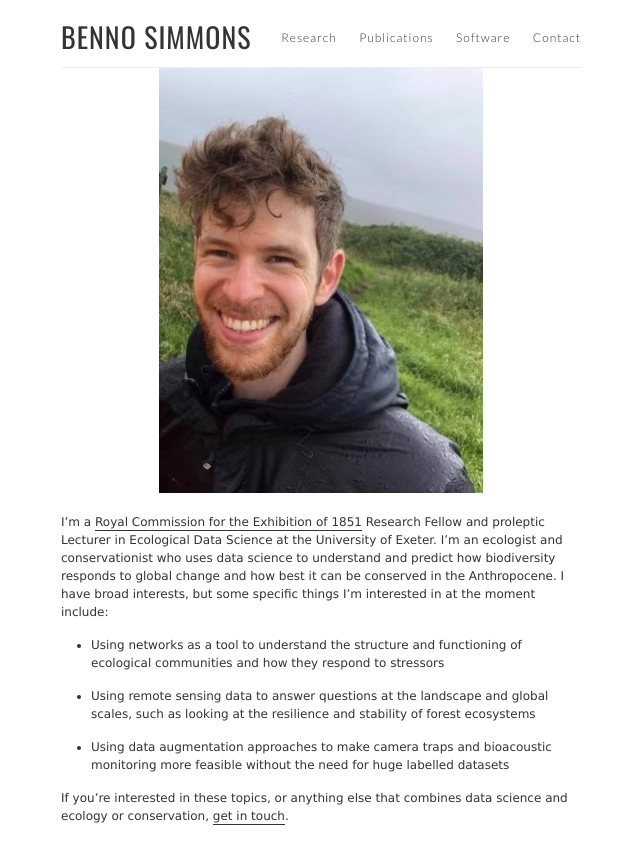
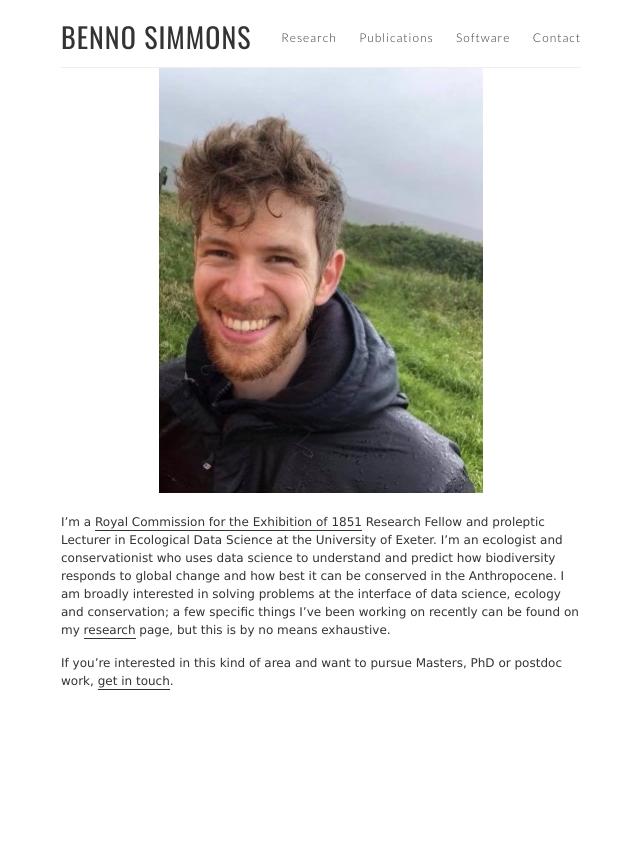
Before and after one commit to SimmonsBI/SimmonsBI.github.io, a Jekyll site: the page built from index.md, in a window 1280 px wide. Shown: the top 864 px of the page, without its empty margins (319-959 px from the left). Built offline with Jekyll 4.4.1, drawn with Linux system fonts in a browser that asks for light colours; our own code applies the rules of GitHub Pages for plain Markdown files.

Commit message:
Update index.md

```diff
--- a/index.md
+++ b/index.md
@@ -1,12 +1,6 @@
 
 <div style="text-align: center"><img src="/images/me.jpg" width="324" /></div>
 
-I'm a [Royal Commission for the Exhibition of 1851](https://www.royalcommission1851.org) Research Fellow and proleptic Lecturer in Ecological Data Science at the University of Exeter. I’m an ecologist and conservationist who uses data science to understand and predict how biodiversity responds to global change and how best it can be conserved in the Anthropocene. I have broad interests, but some specific things I’m interested in at the moment include:
+I'm a [Royal Commission for the Exhibition of 1851](https://www.royalcommission1851.org) Research Fellow and proleptic Lecturer in Ecological Data Science at the University of Exeter. I’m an ecologist and conservationist who uses data science to understand and predict how biodiversity responds to global change and how best it can be conserved in the Anthropocene. I am broadly interested in solving problems at the interface of data science, ecology and conservation; a few specific things I’ve been working on recently can be found on my [research](/research) page, but this is by no means exhaustive.
 
-* Using networks as a tool to understand the structure and functioning of ecological communities and how they respond to stressors
-
-* Using remote sensing data to answer questions at the landscape and global scales, such as looking at the resilience and stability of forest ecosystems
-
-* Using data augmentation approaches to make camera traps and bioacoustic monitoring more feasible without the need for huge labelled datasets
-
-If you’re interested in these topics, or anything else that combines data science and ecology or conservation, [get in touch](/contact).
+If you’re interested in this kind of area and want to pursue Masters, PhD or postdoc work, [get in touch](/contact).
```
